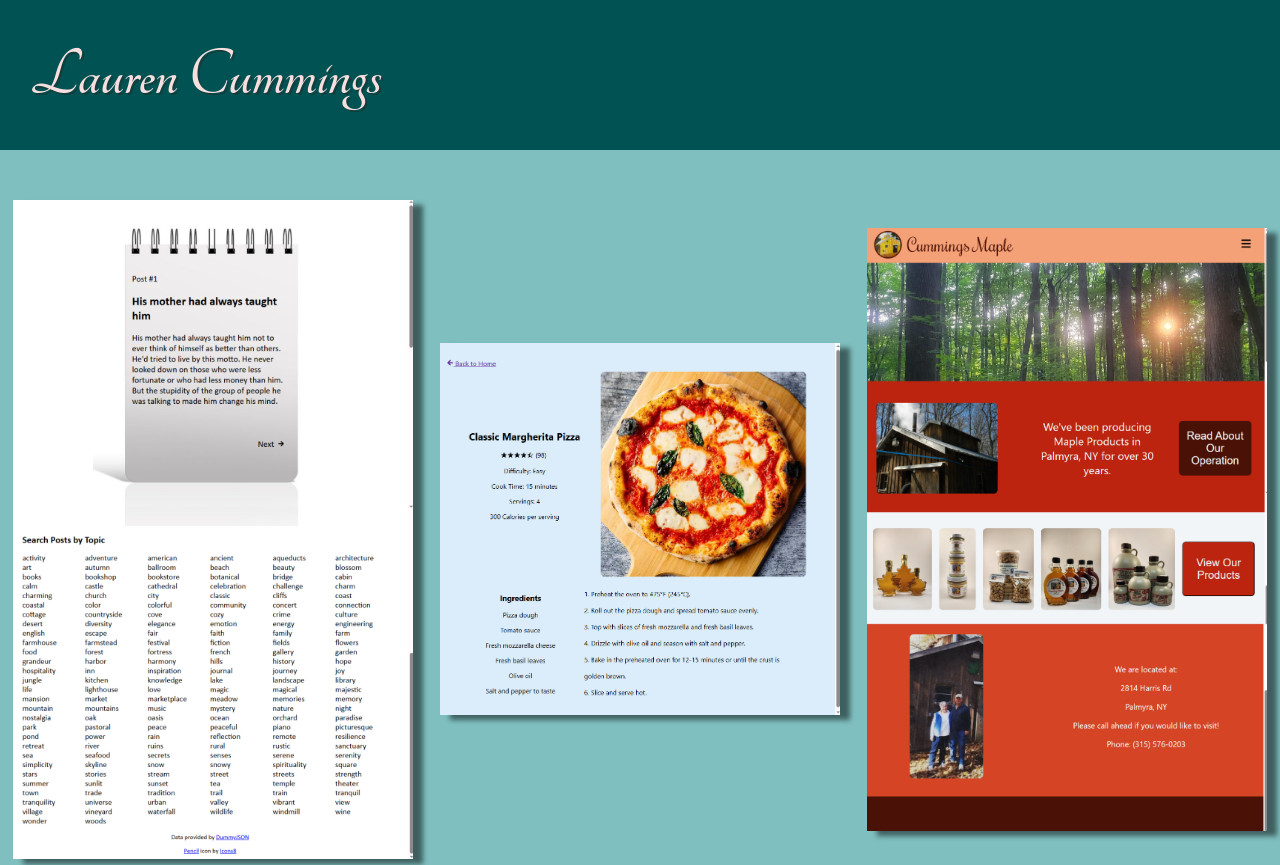
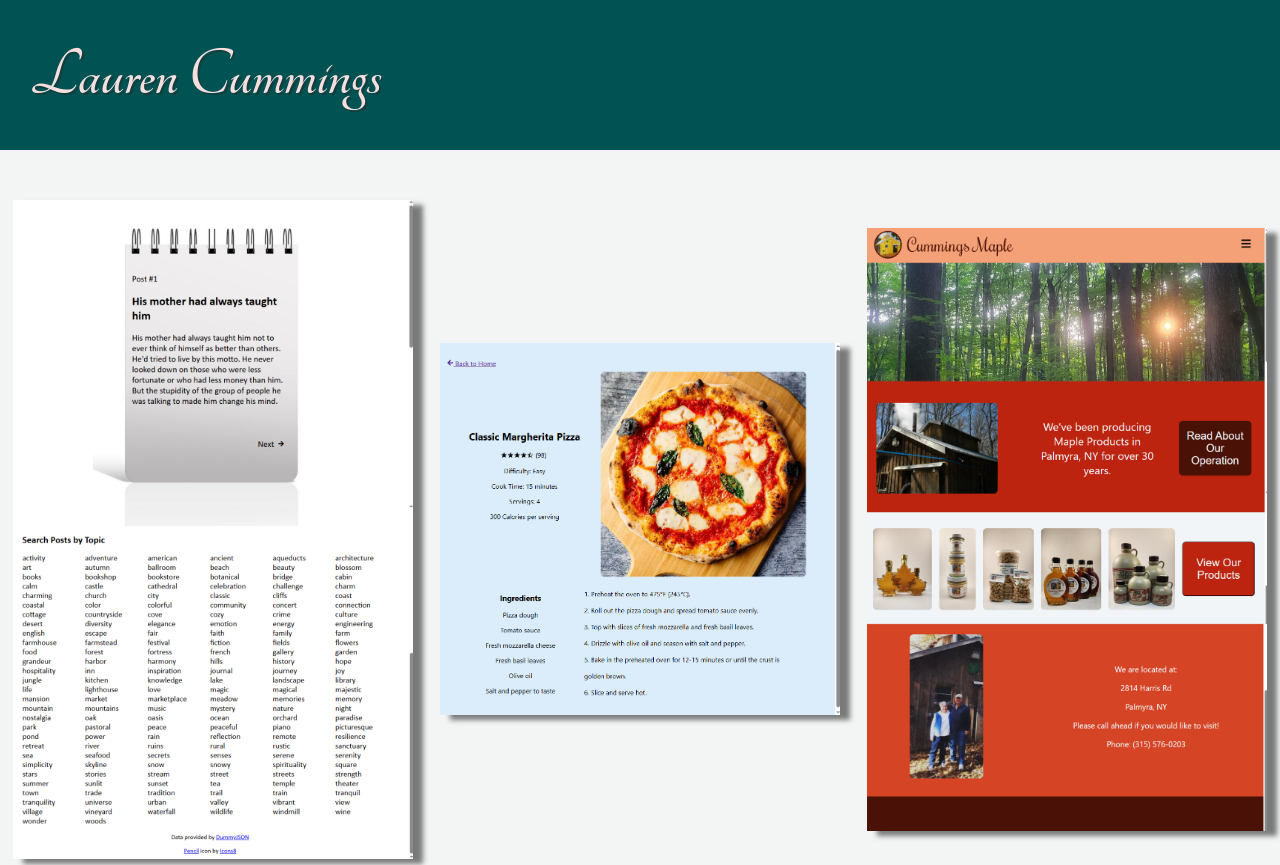
Before and after one commit to LaurenCummings/portfolio-project, a React (Vite) app: page / in a window 1280 px wide. Shown: the top 865 px of the page. Built offline with nearby package versions, Linux system fonts and the light colour scheme.

Commit message:
made site background lighter

```diff
--- a/src/css/Home.css
+++ b/src/css/Home.css
@@ -1,5 +1,5 @@
 .home {
-    background-color: rgba(0, 128, 128, 0.5);
+  background-color: rgba(231, 233, 233, 0.5);
   min-height: calc(100vh - 100px);
 }
 
```
Lines whose indentation alone changed are shown as unchanged.
